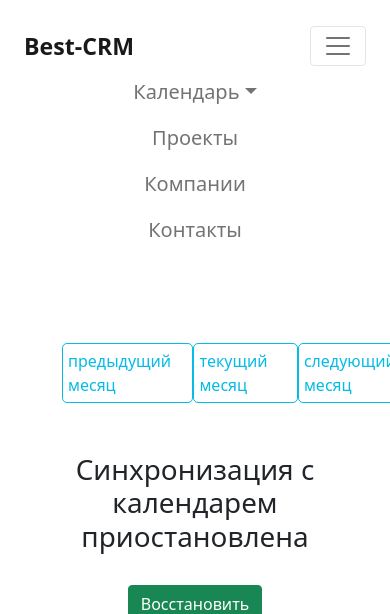
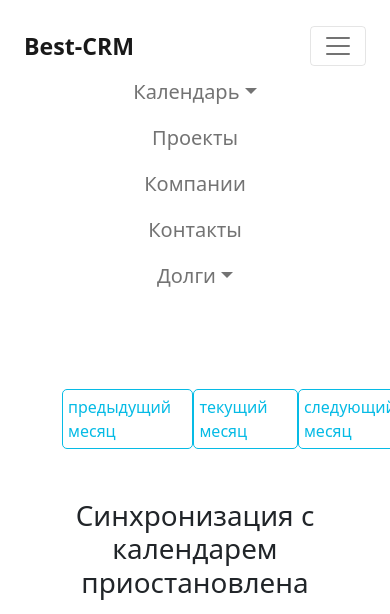
Before and after one commit to Rven721/my_crm, a Django app: page /calendar/ in a window 390 px wide, after a click that opens the changed part; the page is wider, and only the part inside the window is pictured. Shown: the top 614 px of that part. Run offline with Django 3.2, Linux system fonts and the light colour scheme; a user stored in the database is signed in; data comes from the database, SQL or seed files in the repository; parts of the project's set-up code (start-up, migrations or seed data) failed here and were passed over; some libraries are stand-ins or nearby versions.

Commit message:
debts app added to project

```diff
--- a/conf/settings/base.py
+++ b/conf/settings/base.py
@@ -44,6 +44,7 @@ INSTALLED_APPS = [
     'account.apps.AccountConfig',
     'cal.apps.CalConfig',
     'smeta.apps.SmetaConfig',
+    'debts.apps.DebtsConfig',
 ]
 
 MIDDLEWARE = [
--- a/conf/urls.py
+++ b/conf/urls.py
@@ -22,4 +22,5 @@ urlpatterns = [
     path('accounts/', include('account.urls')),
     path('calendar/', include('cal.urls')),
     path('smeta/', include('smeta.urls')),
+    path('debts/', include('debts.urls')),
 ]
--- a/crm/forms.py
+++ b/crm/forms.py
@@ -39,8 +39,8 @@ class ContactAddForm(forms.ModelForm):
             Row(
                 Column('email', css_class='col-md-6'),
                 Column('phone', css_class='col-md-6'),
+                Column('additional_info', css_class='col-md-6')
             ),
-            'additional_info',
             BUTTON_BLOCK,
         )
 
--- a/crm/templates/base.html
+++ b/crm/templates/base.html
@@ -69,6 +69,14 @@
           <li class="nav-item">
             <a class="nav-link" href="{% url 'contacts' %}">Контакты</a>
           </li>
+          <li class="nav-item dropdown">
+            <a class="nav-link dropdown-toggle" href="#" data-bs-toggle="dropdown" role="button"  aria-expanded="false">Долги</a>
+            <ul class="dropdown-menu">
+              <li><a class="dropdown-item" href="{% url 'debts' %}">Долги</a></li>
+              <li><a class="dropdown-item" href="{% url 'transh_list' %}">Транши</a></li>
+              <li><a class="dropdown-item" href="{% url 'payment_order'%}">Порядок оплаты</a></li>
+            </ul>
+          </li>
         </ul>
       </div>
     </div>
--- a/requirements.txt
+++ b/requirements.txt
@@ -68,11 +68,11 @@ packaging==20.9
 pep8-naming==0.11.1
 phonenumbers==8.12.20
 pickle-warehouse==0.1.1
-Pillow==8.1.2
+Pillow==9.2.0
 platformdirs==2.5.2
 pluggy==0.13.1
 protobuf==3.20.1
-psycopg2-binary==2.8.6
+psycopg2-binary==2.9.3
 py==1.10.0
 pyasn1==0.4.8
 pyasn1-modules==0.2.8
```
Also changed, not shown: crm/models.py (+4 -4 lines).
